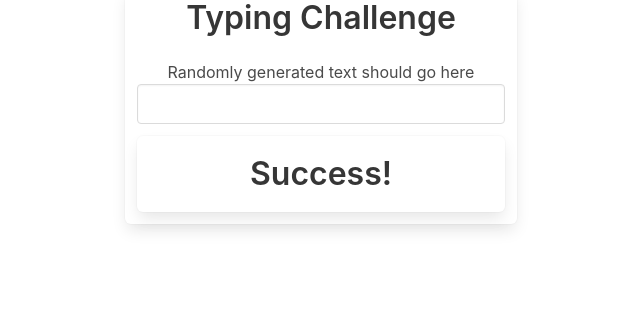
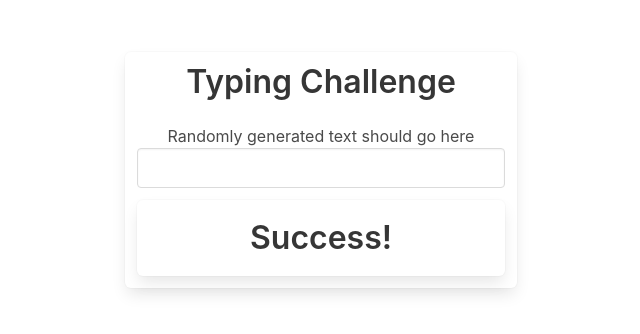
Before and after one commit to nelsW70/typing, an Angular app: page / in a window 1280 px wide. Shown: the top 334 px of the page, without its empty margins (319-959 px from the left). Built offline with nearby package versions, Linux system fonts and the light colour scheme.

Commit message:
added faker.js

```diff
--- a/package.json
+++ b/package.json
@@ -19,7 +19,9 @@
     "@angular/platform-browser": "~8.2.14",
     "@angular/platform-browser-dynamic": "~8.2.14",
     "@angular/router": "~8.2.14",
+    "@types/faker": "^4.1.9",
     "bulma": "^0.8.0",
+    "faker": "^4.1.0",
     "rxjs": "~6.4.0",
     "tslib": "^1.10.0",
     "zone.js": "~0.9.1"
@@ -44,5 +46,8 @@
     "ts-node": "~7.0.0",
     "tslint": "~5.15.0",
     "typescript": "~3.5.3"
+  },
+  "prettier": {
+    "singleQuote": true
   }
 }
--- a/src/app/app.component.css
+++ b/src/app/app.component.css
@@ -0,0 +1,3 @@
+.container {
+  margin-top: 5%;
+}
--- a/src/app/app.component.ts
+++ b/src/app/app.component.ts
@@ -1,4 +1,7 @@
 import { Component } from '@angular/core';
+import { lorem } from 'faker';
+
+lorem.sentence();
 
 @Component({
   selector: 'app-root',
```
Also changed, not shown: 1 other file (tests, documents, lock files or other folders).
